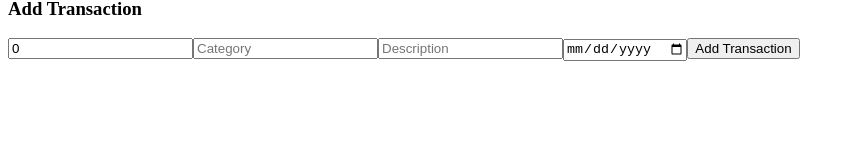
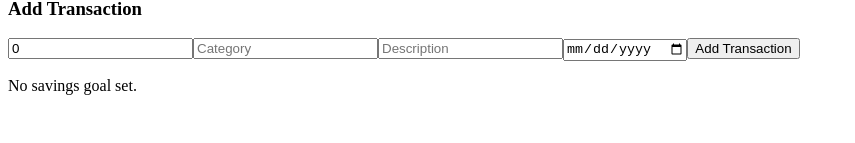
Before and after one commit to OlisaKenneth/finance-tracker-frontend, a React (Vite) app in the folder finance-tracker-frontend/: page / in a window 1280 px wide. Shown: the part 157-300 px from the top of the page, without its empty margins (0-855 px from the left). Built offline with nearby package versions, Linux system fonts and the light colour scheme; no server answers.

Commit message:
Add savings goal display with progress tracking

```diff
--- a/finance-tracker-frontend/src/App.jsx
+++ b/finance-tracker-frontend/src/App.jsx
@@ -2,10 +2,12 @@ import useBudgets from './hooks/useBudgets.js'
 import useForm from './hooks/useForm.js'
 import useTransactions from './hooks/useTransactions.js'
 import useTransactionForm from './hooks/useTransactionForm.js'
+import useSavingsGoal from './hooks/useSavingsGoal.js'
 import DisplayBudget from "./DisplayBudget.jsx"
 import Form from "./Form.jsx"
 import DisplayTransactions from "./DisplayTransactions.jsx"
 import TransactionForm from "./TransactionForm.jsx"
+import DisplaySavingsGoal from "./DisplaySavingsGoal.jsx"
 
 function App() {
     const { budget, fetchBudgets, handleDelete, handleUpdate } = useBudgets()
@@ -14,6 +16,7 @@ function App() {
     const { amount, category: tCategory, description, date,
         setAmount, setCategory, setDescription, setDate,
         handleSubmit } = useTransactionForm(fetchTransactions)
+    const { savingsGoal, fetchSavingsGoal } = useSavingsGoal()
 
     return (
         <>
@@ -26,6 +29,7 @@ function App() {
                 setAmount={setAmount} setCategory={setCategory}
                 setDescription={setDescription} setDate={setDate}
                 handleSubmit={handleSubmit} />
+            <DisplaySavingsGoal savingsGoal={savingsGoal} />
         </>
     )
 }
--- /dev/null
+++ b/finance-tracker-frontend/src/DisplaySavingsGoal.jsx
@@ -0,0 +1,17 @@
+function DisplaySavingsGoal({ savingsGoal }) {
+    if (!savingsGoal) return <p>No savings goal set.</p>
+
+    const progress = ((savingsGoal.savedSoFar / savingsGoal.targetAmount) * 100).toFixed(2)
+
+    return (
+        <div>
+            <h2>Savings Goal</h2>
+            <p>Goal: {savingsGoal.goalName}</p>
+            <p>Saved: ${savingsGoal.savedSoFar} / ${savingsGoal.targetAmount}</p>
+            <p>Progress: {progress}%</p>
+            <p>Monthly Target: ${(savingsGoal.targetAmount / savingsGoal.months).toFixed(2)}</p>
+        </div>
+    )
+}
+
+export default DisplaySavingsGoal;
--- /dev/null
+++ b/finance-tracker-frontend/src/hooks/useSavingsGoal.js
@@ -0,0 +1,17 @@
+import { useState, useEffect } from "react";
+
+function useSavingsGoal() {
+    const [savingsGoal, setSavingsGoal] = useState(null)
+
+    function fetchSavingsGoal() {
+        fetch("https://finance-tracker-production-1547.up.railway.app/api/savingsgoals")
+            .then(res => res.json())
+            .then(data => setSavingsGoal(data[0]))
+    }
+
+    useEffect(() => fetchSavingsGoal(), [])
+
+    return { savingsGoal, fetchSavingsGoal }
+}
+
+export default useSavingsGoal;
```
